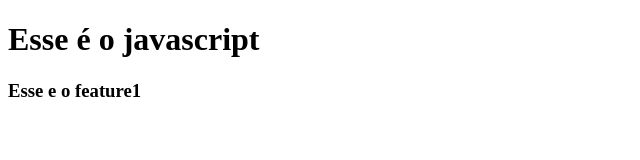
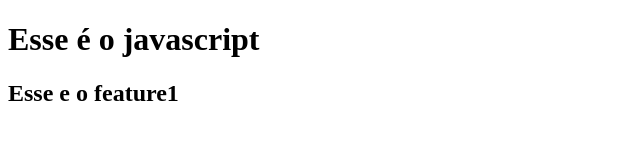
Before and after one commit to BrandonCarlos/Github_origamid, a plain HTML site: page index.html in a window 1280 px wide. Shown: the full height of the page, 0-640 px from the left. Drawn offline with Linux system fonts and the light colour scheme.

Commit message:
h2 atualizado

```diff
--- a/index.html
+++ b/index.html
@@ -8,7 +8,7 @@
 </head>
 <body>
   <h1>Esse é o javascript</h1>
-  <h3>Esse e o feature1</h3>
+  <h2>Esse e o feature1</h3>
   <script src="/script.js"></script>
 </body>
 </html>
```
